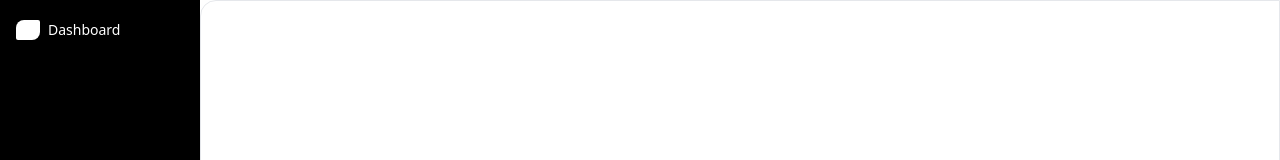
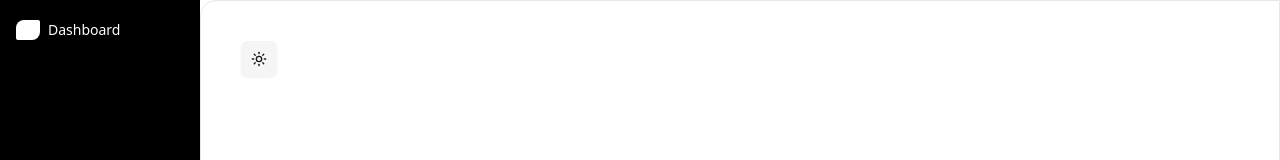
Before and after one commit to rahat9016/next, a Next.js app: page /user in a window 1280 px wide. Shown: the top 160 px of the page. Built offline with nearby package versions, Linux system fonts and the light colour scheme.

Commit message:
add: implemented theme

```diff
--- a/package.json
+++ b/package.json
@@ -29,6 +29,7 @@
     "lottie-react": "^2.4.0",
     "lucide-react": "^0.456.0",
     "next": "15.0.3",
+    "next-themes": "^0.4.4",
     "react": "19.0.0-rc-66855b96-20241106",
     "react-dom": "19.0.0-rc-66855b96-20241106",
     "react-hook-form": "^7.54.2",
--- a/src/app/(dashboard)/layout.tsx
+++ b/src/app/(dashboard)/layout.tsx
@@ -1,18 +1,19 @@
 
+import Header from "@/components/ui/header/Header";
 import { DashboardSidebar } from "@/components/ui/sideNavbar/DashboardSidebar";
 
 
 
 
 export default function Layout({ children }: { children: React.ReactNode }) {
-  // const queryClient = new QueryClient();
-  // const auth = useAppSelector(state => state.auth)
+
 
   return (
-      // <QueryClientProvider client={queryClient}>
         <div className="bg-textPrimary text-primary">
-          <DashboardSidebar>{children}</DashboardSidebar>
+          <DashboardSidebar>
+            <Header />
+            {children}
+            </DashboardSidebar>
         </div>
-      // </QueryClientProvider>
   );
 }
--- a/src/app/layout.tsx
+++ b/src/app/layout.tsx
@@ -3,6 +3,7 @@ import localFont from "next/font/local";
 import "./globals.css";
 import QueryProvider from "./QueryProvider";
 import StoreProvider from "./StoreProvider";
+import { ThemeProvider } from "@/components/theme-provider";
 
 const geistSans = localFont({
   src: "./fonts/GeistVF.woff",
@@ -32,7 +33,12 @@ export default function RootLayout({
       >
         <StoreProvider>
           <QueryProvider>
+            <ThemeProvider attribute="class"
+            defaultTheme="system"
+            enableSystem
+            disableTransitionOnChange>
             {children}
+            </ThemeProvider>
             </QueryProvider>
         </StoreProvider>
       </body>
--- /dev/null
+++ b/src/components/theme-provider.tsx
@@ -0,0 +1,11 @@
+"use client"
+
+import * as React from "react"
+import { ThemeProvider as NextThemesProvider } from "next-themes"
+
+export function ThemeProvider({
+  children,
+  ...props
+}: React.ComponentProps<typeof NextThemesProvider>) {
+  return <NextThemesProvider {...props}>{children}</NextThemesProvider>
+}
--- /dev/null
+++ b/src/components/ui/header/Header.tsx
@@ -0,0 +1,34 @@
+"use client"
+import React from 'react'
+import { DropdownMenu, DropdownMenuContent, DropdownMenuItem, DropdownMenuTrigger } from '../dropdown-menu'
+import { Button } from '../button'
+import { Moon, Sun } from 'lucide-react'
+import { useTheme } from 'next-themes'
+
+export default function Header() {
+    const { setTheme } = useTheme()
+  return (
+    <div className="text-black">
+        <DropdownMenu>
+      <DropdownMenuTrigger asChild>
+        <Button variant="secondary" size="icon">
+          <Sun className="h-[1.2rem] w-[1.2rem] rotate-0 scale-100 transition-all dark:-rotate-90 dark:scale-0" />
+          <Moon className="absolute h-[1.2rem] w-[1.2rem] rotate-90 scale-0 transition-all dark:rotate-0 dark:scale-100" />
+          <span className="sr-only">Toggle theme</span>
+        </Button>
+      </DropdownMenuTrigger>
+      <DropdownMenuContent align="end" className='dark:bg-black bg-white text-black dark:text-white' >
+        <DropdownMenuItem className="cursor-pointer" onClick={() => setTheme("light")}>
+          Light
+        </DropdownMenuItem>
+        <DropdownMenuItem className="cursor-pointer" onClick={() => setTheme("dark")}>
+          Dark
+        </DropdownMenuItem>
+        <DropdownMenuItem className="cursor-pointer" onClick={() => setTheme("system")}>
+          System
+        </DropdownMenuItem>
+      </DropdownMenuContent>
+    </DropdownMenu>
+    </div>
+  )
+}
```
Also changed, not shown: 2 other files (tests, documents, lock files or other folders).
